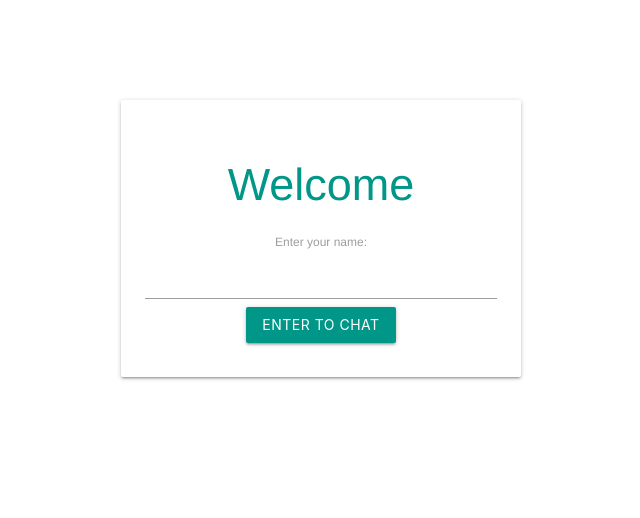
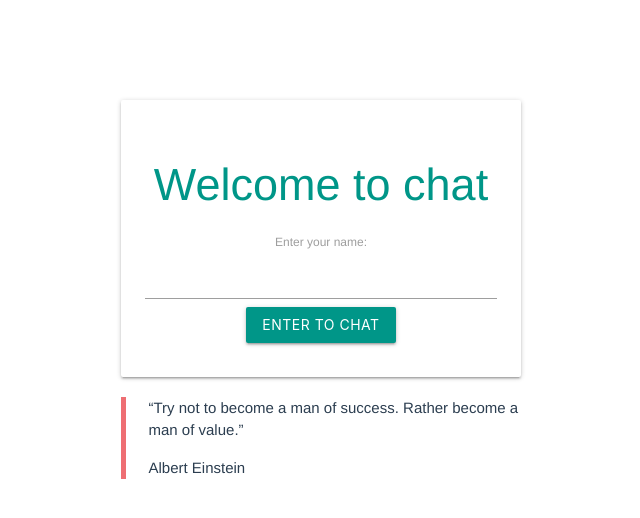
Before and after one commit to safesit23/VueJS-firebase-realtimeChat, a Vue app: page /#/ in a window 1280 px wide. Shown: the top 518 px of the page, without its empty margins (319-959 px from the left). Built offline with nearby package versions, Linux system fonts and the light colour scheme; what vue-chat-scroll would draw is missing.

Commit message:
[EDIT] change text to more clearly

```diff
--- a/src/components/Chat.vue
+++ b/src/components/Chat.vue
@@ -1,16 +1,14 @@
 <template>
   <div class="chat container">
-    <h2 class="center teal-text">INT301 Chat</h2>
+    <h2 class="center teal-text">Chat Room</h2>
 
     <div class="card">
       <div class="card-content">
         <ul class="messages" v-chat-scroll>
           <li :key="key" v-for="(message, key) in messages">
+            <span class="gray-text time">{{message.timestamp | moment("DD MMM YYYY, hh:mm:ss")}}</span>
             <span class="teal-text">{{message.name}}</span>
             <span class="gray-text text-darken-3">{{message.content}}</span>
-            <span
-              class="gray-text time"
-            >{{message.timestamp | moment("dddd, MMMM Do YYYY, h:mm:ss a")}}</span>
           </li>
         </ul>
       </div>
@@ -23,31 +21,31 @@
 </template>
 
 <script>
-import moment from "moment";
+import moment from 'moment'
 
-import NewMessage from "@/components/NewMessage";
-import { messages } from "../firebase/config";
+import NewMessage from '@/components/NewMessage'
+import { messages } from '../firebase/config'
 
 export default {
-  name: "Chat",
-  props: ["name"],
+  name: 'Chat',
+  props: ['name'],
   components: {
     NewMessage
   },
   data() {
     return {
       messages: {}
-    };
+    }
   },
   created() {
-    messages.on("value", snapshot => {
-      this.messages = snapshot.val();
-    });
+    messages.on('value', snapshot => {
+      this.messages = snapshot.val()
+    })
     // contactRef.on("value", snapshot => {
     //   this.contacts = snapshot.val();
     // });
   }
-};
+}
 </script>
 
 
--- a/src/components/NewMessage.vue
+++ b/src/components/NewMessage.vue
@@ -1,7 +1,7 @@
 <template>
   <div class="new-message">
     <form @submit.prevent="addMessage">
-      <label for="new-message">New Message (enter to add) :</label>
+      <label for="new-message">{{name}} typing message and enter to send message:</label>
       <input type="text" name="new-message" v-model="newMessage" />
       <p class="red-text" v-if="feedback">{{ feedback }}</p>
     </form>
--- a/src/components/Welcome.vue
+++ b/src/components/Welcome.vue
@@ -2,7 +2,7 @@
   <div class="welcome container">
     <div class="card">
       <div class="card-content center-align">
-        <h2 class="teal-text">Welcome</h2>
+        <h2 class="teal-text">Welcome to chat</h2>
 
         <form @submit.prevent="enterChat">
           <label for="name">Enter your name:</label>
@@ -14,6 +14,10 @@
         </form>
       </div>
     </div>
+    <blockquote class="blockquote w3-animate-bottom">
+      <p class="mb-0">{{quote}}</p>
+      <footer class="blockquote-footer">Albert Einstein</footer>
+    </blockquote>
   </div>
 </template>
 
@@ -23,20 +27,30 @@ export default {
   data() {
     return {
       name: "",
-      feedback : null
+      feedback: null,
+      quote: ""
     };
   },
-  methods :{
-    enterChat(){
-      if(this.name){
-
-        this.$router.push({name : 'Chat',params : { name : this.name}})
-
-      }else {
-
-        this.feedback = "you must enter a name to join"
-
+  beforeMount() {
+    this.getQuote()
+  },
+  methods: {
+    enterChat() {
+      if (this.name) {
+        this.$router.push({ name: "Chat", params: { name: this.name } });
+      } else {
+        this.feedback = "you must enter a name to join";
       }
+    },
+    getQuote() {
+      const rand = Math.floor(Math.random() * 4);
+      const quote = [
+        "“Anyone who has never made a mistake has never tried anything new.”",
+        "“A clever person solves a problem. A wise person avoids it.”",
+        "“Try not to become a man of success. Rather become a man of value.”",
+        "“Life is like riding a bicycle. To keep your balance, you must keep moving.”"
+      ];
+      this.quote = quote[rand]
     }
   }
 };
@@ -44,16 +58,14 @@ export default {
 
 <!-- Add "scoped" attribute to limit CSS to this component only -->
 <style scoped>
-
-.welcome{
+.welcome {
   max-width: 400px;
   margin-top: 100px;
 }
-.welcome h2{
+.welcome h2 {
   font-size: 3em;
 }
-.welcome button{
+.welcome button {
   margin-bottom: 10px;
 }
-
 </style>
```
